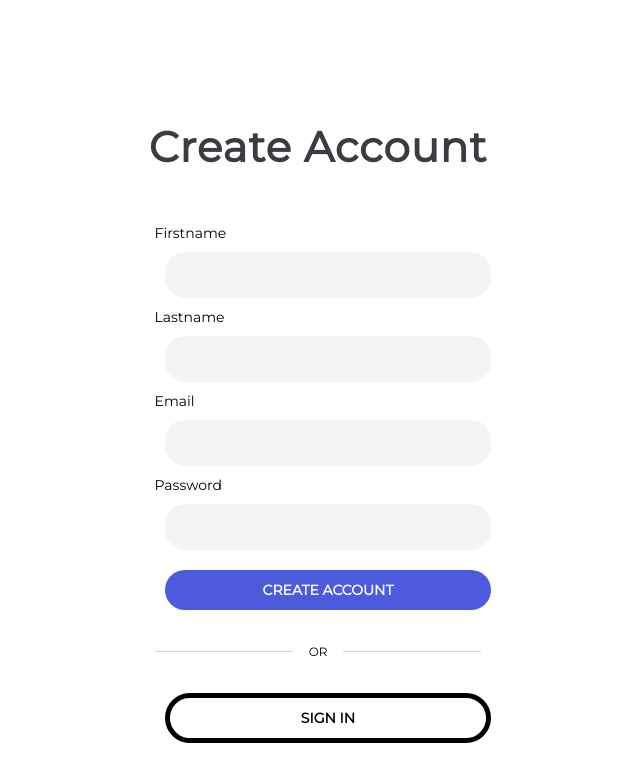
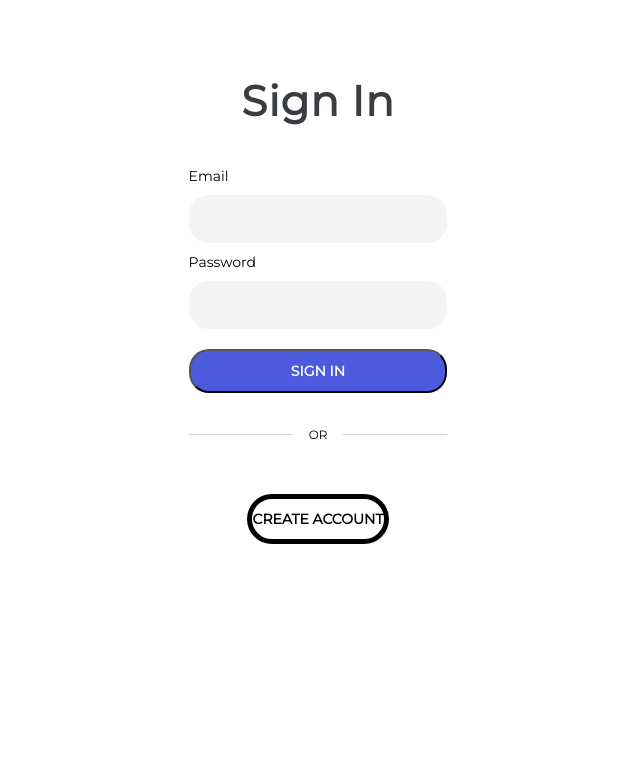
Before and after one commit to Cfor0/tesla, a React (Create React App) app: page /login in a window 1280 px wide. Shown: the top 782 px of the page, without its empty margins (322-962 px from the left). Built offline with nearby package versions, Linux system fonts and the light colour scheme.

Commit message:
Connecting sign in and create account

```diff
--- /dev/null
+++ b/src/Pages/Registration/CreateAccount.js
@@ -0,0 +1,37 @@
+import React, { Component } from 'react';
+import './Registration.css'
+
+class CreateAccount extends Component {
+    constructor(props) {
+        super(props);
+    }
+
+    render() {
+        return (
+            <div className="CreateAccount
+            " ref={this.props.containerRef}>
+                <h1 className="contactHead">Create Account</h1>
+                <form>
+                    <label htmlFor="firstname">First Name</label>
+                    <input type="text" name="firstname"/>
+                        <br />
+                    <label htmlFor="lastname">Last Name</label>
+                    <input type="text" name="lastname" />
+                        <br />
+                        <label htmlFor="email">Email</label>
+                        <input type="text" name="email" />
+                    <br />
+                    <label htmlFor="password">Password</label>
+                    <input type="text" name="password" />
+                    <br />
+                    <button type="button" className="btn">Create Account</button>
+                    <br />
+
+                    <div className="separator">OR</div>
+            </form>
+            </div>
+        )
+    }
+}
+
+export default CreateAccount;
--- /dev/null
+++ b/src/Pages/Registration/Login.js
@@ -0,0 +1,30 @@
+import React, { Component } from 'react';
+import './Registration.css'
+
+class Login extends Component {
+    constructor(props) {
+        super(props);
+    }
+
+    render() {
+        return (
+            <div className="login
+            " ref={this.props.containerRef}>
+                <form>
+                <h1 className="contactHead">Sign In</h1>
+                    <label htmlFor="email">Email</label>
+                    <input type="text" name="email" />
+                    <br />
+                    <label htmlFor="password">Password</label>
+                    <input type="text" name="password" />
+                    <br />
+                    <button type="button" className="btn">SIGN IN</button>
+
+                    <div className="separator">OR</div>
+            </form>
+            </div>
+        )
+    }
+}
+
+export default Login;
--- a/src/Pages/Registration/Registration.css
+++ b/src/Pages/Registration/Registration.css
@@ -1,4 +1,4 @@
-.Registration {
+.login, .CreateAccount {
     margin: 5%;
 }
 
@@ -6,11 +6,21 @@ h1 {
     text-align: center;
     padding: 40px;
 }
+.Registration {
+    box-sizing: border-box;
+    margin: auto;
+    max-width: 400px;
+    font-size: 14px;
+    font-weight: 400;
+    text-align: inherit;
+    justify-items: center;
+}
+
 form {
     box-sizing: border-box;
+    max-width: 400px;
     margin: auto;
     padding: 1% 1% 5% 1%;
-    max-width: 350px;
     font-size: 14px;
     font-weight: 400;
     text-align: inherit;
@@ -19,21 +29,23 @@ form {
 input {
     background-color: #F4F4F4;
     width: 100%;
-    padding: 12px 0;
-    margin: 10px;
+    padding: 13px 5px;
+    margin: 10px 0;
     border: 1px #D2D3D4;
     border-radius: 20px;
     font-size: large;
 }
 
-input[type=submit] {
+.btn {
   background: #4c5bdd;
+  border-radius: 20px;
   color: white;
   font-size: 14px;
   font-weight: bolder;
   font-family: 'Montserrat', sans-serif;
   line-height: 40px;
-  padding: 0;
+  width: 100%;
+  margin: 10px 0;
   position: relative;
   text-align: center;
   cursor: pointer;
@@ -42,7 +54,7 @@ input[type=submit] {
   transition-timing-function: linear;
   }
 
-  input[type=submit]:hover {
+  .btn:hover {
     background-color: #4c5bdd9a;
     color: white;
   }
@@ -79,7 +91,7 @@ input[type=submit] {
     margin-left: 1rem;
   }
 
-.signin {
+.buttonchange {
     background-color: white;
     border: solid 5px black;
     border-radius: 25px;
@@ -87,21 +99,15 @@ input[type=submit] {
     font-weight: bolder;
     font-family: 'Montserrat', sans-serif;
     line-height: 40px;
-    width: 100%;
-    margin: 10px;
-    position: relative;
     text-align: center;
     cursor: pointer;
     transition-property: background;
     transition-duration: 200ms;
     transition-timing-function: linear;
+    width: 100%;
 }
 
-.signin:hover {
+.buttonchange:hover {
     background-color: black;
     color: white;
 }
-
-.signin:active {
-    transform: translateY(4px);
-  }
--- a/src/Pages/Registration/Registration.js
+++ b/src/Pages/Registration/Registration.js
@@ -1,102 +1,56 @@
 import React, { Component } from 'react';
+import CreateAccount from './CreateAccount';
+import Login from './Login';
 import './Registration.css'
-
-// eslint-disable-next-line
-const validEmailRegex = RegExp(/^(([^<>()\[\]\.,;:\s@\"]+(\.[^<>()\[\]\.,;:\s@\"]+)*)|(\".+\"))@(([^<>()[\]\.,;:\s@\"]+\.)+[^<>()[\]\.,;:\s@\"]{2,})$/i);
-const validateForm = (errors) => {
-  let valid = true;
-  Object.values(errors).forEach(
-    (val) => val.length > 0 && (valid = false)
-  );
-  return valid;
-};
-const countErrors = (errors) => {
-  let count = 0;
-  Object.values(errors).forEach(
-    (val) => val.length > 0 && (count = count+1)
-  );
-  return count;
-}
 
 class Registration extends Component {
     constructor(props) {
         super(props);
         this.state = {
-          formValid: false,
-          errorCount: null,
-          errors: {
-            firstname: '',
-            lastname: '',
-            email: '',
-            password: ''
-          }
-        };
+            isLogginActive: true
+        }
+    }
 
-      };
-
-      handleChange = (event) => {
-        event.preventDefault();
-        const {name, value} = event.target;
-        let errors = this.state.errors;
-
-        switch (name) {
-          case 'firstname':
-            errors.firstname = value.length < 1 ? 'Please include a firstname' : '';
-            break;
-          case 'lastname':
-            errors.lastname = value.length < 1 ? 'Please include a lastname' : '';
-            break;
-          case 'email':
-            errors.email = validEmailRegex.test(value) ? '' : 'Email is not valid!';
-            break;
-          case 'password':
-              errors.password = value.length < 8 ? '' : '';
-            break;
-          default:
-            break;
+    changeState() {
+        const isLogginActive = this.state;
+        if(isLogginActive) {
+            this.buttonChange.classList.remove()
         }
-        this.setState({errors, [name]: value});
-      }
-
-      handleSubmit = (event) => {
-        event.preventDefault();
-        this.setState({formValid: validateForm(this.state.errors)});
-        this.setState({errorCount: countErrors(this.state.errors)});
-      }
+        this.setState(prevState => ({ isLogginActive: !prevState.isLogginActive }));
+    }
 
     render() {
-        const {errors, formValid} = this.state;
+        const {isLogginActive} = this.state;
+        const current = isLogginActive ? "CREATE ACCOUNT" : "SIGN IN";
+        const currentActive = isLogginActive ? "SIGN IN" : "CREATE ACCOUNT";
         return (
             <div className="Registration">
-                <h1 className="contactHead">Create Account</h1>
-                <form onSubmit={this.handleSubmit} noValidate>
-                <label> Firstname </label>
-                    <input required type="text" firstname='name' onChange={this.handleChange} noValidate />
-                    {errors.firstname.length > 0 && <span className='error'>{errors.firstname}</span>}
-                    <br />
-                <label> Lastname </label>
-                    <input required type="text" lastname='name' onChange={this.handleChange} noValidate />
-                    {errors.lastname.length > 0 && <span className='error'>{errors.lastname}</span>}
-                    <br />
-                <label> Email </label>
-                    <input required type="Email" name='email' onChange={this.handleChange} noValidate/>
-                    {errors.email.length > 0 && <span className='error'>{errors.email}</span>}
-                <br />
-                <label> Password </label>
-                    <input type="textarea" name='password' onChange={this.handleChange} noValidate/>
-                    {errors.password.length > 0 && <span className='error'>{errors.password}</span>}
-                <br />
-                <input type="submit" value="CREATE ACCOUNT" />
-                {this.state.errorCount !== null ? <p className="form-status"> {formValid ? 'Thank you' : 'Form invalid'}</p> : ''}
-                <br />
+                <div className="container" ref={ref => (this.container = ref)}>
+                {isLogginActive && (
+                <Login containerRef={ref => (this.current = ref)} />
+                )}
+                {!isLogginActive && (
+                <CreateAccount containerRef={ref => (this.current = ref)} />
+                )}
+            </div>
+                <ButtonChange
+                current={current}
+                currentActive={currentActive}
+                containerRef={ref => (this.buttonChange = ref)}
+                onClick={this.changeState.bind(this)}
+                />
+          </div>
+        )
+    };
+};
 
-                <div className="separator">OR</div>
+const ButtonChange = (props) => {
+    return (
+        <button className="buttonchange" ref={props.containerRef}
+        onClick={props.onClick}>
+            <div className="text">{props.current}</div>
+        </button>
+    );
+  };
 
-                <button className="signin" onClick={this.props.displaySignInComponent}>SIGN IN</button>
-            </form>
-        </div>
-        )
-    }
-}
-
-export default Registration;
+export default Registration
```
